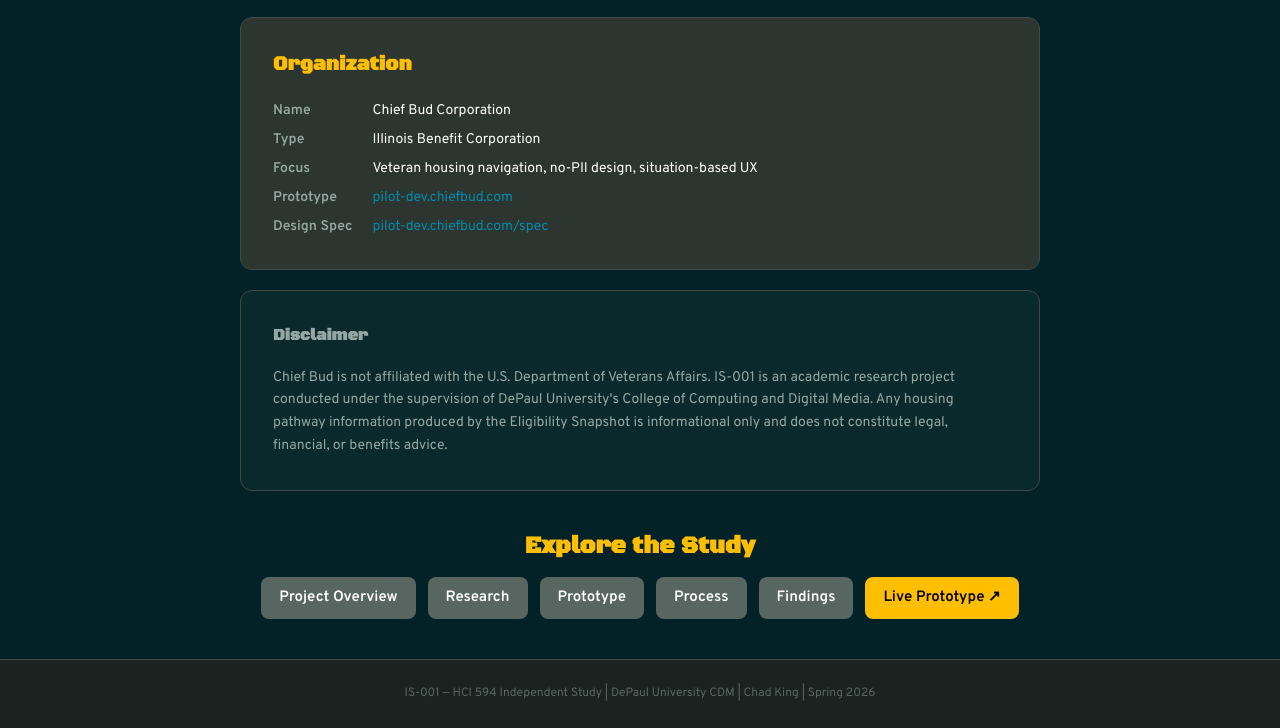
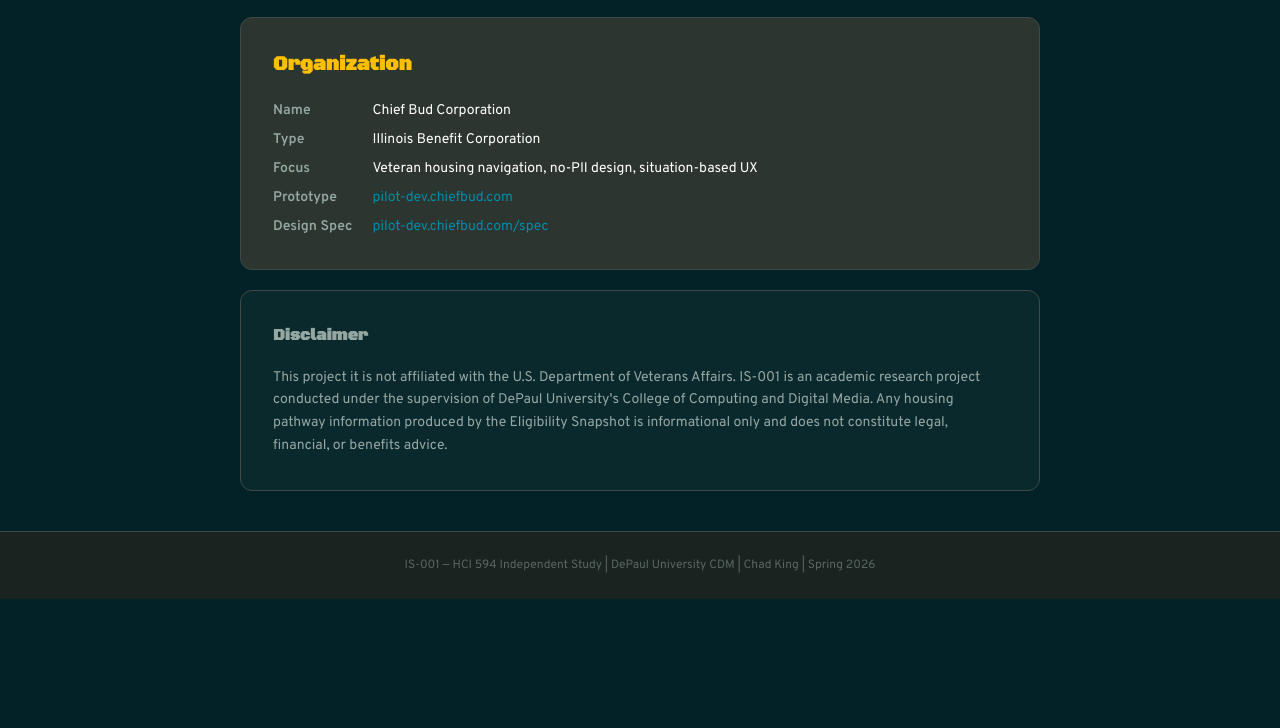
Before and after one commit to cking70dman/eligibility-snapshot-slice, a plain HTML site: page about.html in a window 1280 px wide. Shown: the part 889-1617 px from the top of the page. After the commit the page ends 1488 px from the top, so only its background shows below. Drawn offline with Linux system fonts and the light colour scheme.

Commit message:
CDK-adjustments

```diff
--- a/about.html
+++ b/about.html
@@ -12,7 +12,7 @@
   <!-- ===== NAV ===== -->
   <nav class="site-nav">
     <div class="nav-inner">
-      <a href="index.html" class="nav-logo">Chief Bud</a>
+      <a href="index.html" class="nav-logo">Eligibility Snapshot</a>
       <button class="nav-toggle" aria-label="Toggle navigation" onclick="this.closest('nav').querySelector('.nav-links').classList.toggle('is-open')">
         <span></span><span></span><span></span>
       </button>
@@ -92,22 +92,11 @@
       <div class="about-card" style="border-color: rgba(163, 9%, 62%, 0.3); background-color: rgba(150,168,163,0.05);">
         <h2 class="about-card__heading" style="color: var(--color-text-muted); font-size: var(--text-base);">Disclaimer</h2>
         <p style="font-size: var(--text-sm); color: var(--color-text-muted); line-height: var(--leading-relaxed);">
-          Chief Bud is not affiliated with the U.S. Department of Veterans Affairs. IS-001 is an academic research project conducted under the supervision of DePaul University's College of Computing and Digital Media. Any housing pathway information produced by the Eligibility Snapshot is informational only and does not constitute legal, financial, or benefits advice.
+          This project it is not affiliated with the U.S. Department of Veterans Affairs. IS-001 is an academic research project conducted under the supervision of DePaul University's College of Computing and Digital Media. Any housing pathway information produced by the Eligibility Snapshot is informational only and does not constitute legal, financial, or benefits advice.
         </p>
       </div>
 
-      <!-- Contact / Explore -->
-      <div style="margin-top: 2.5rem; text-align: center;">
-        <h2 class="section-title" style="font-size: var(--text-2xl); margin-bottom: 1rem;">Explore the Study</h2>
-        <div style="display: flex; flex-wrap: wrap; gap: 0.75rem; justify-content: center;">
-          <a href="index.html" class="btn btn--muted btn--md">Project Overview</a>
-          <a href="research.html" class="btn btn--muted btn--md">Research</a>
-          <a href="prototype.html" class="btn btn--muted btn--md">Prototype</a>
-          <a href="process.html" class="btn btn--muted btn--md">Process</a>
-          <a href="findings.html" class="btn btn--muted btn--md">Findings</a>
-          <a href="https://pilot-dev.chiefbud.com" class="btn btn--primary btn--md" target="_blank" rel="noopener">Live Prototype ↗</a>
-        </div>
-      </div>
+
 
     </div>
   </main>
```
Also changed, not shown: findings.html (+1 -1 lines), process.html (+1 -1 lines), prototype.html (+1 -1 lines).
